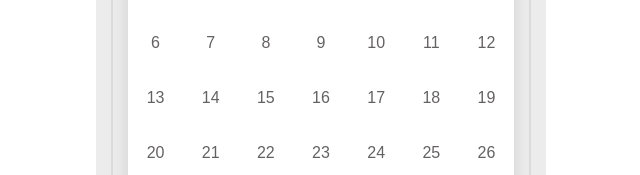
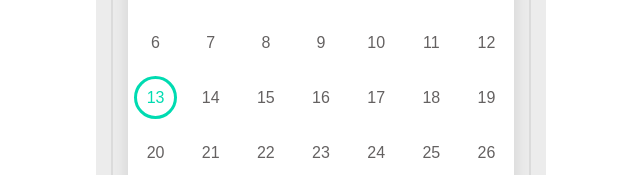
Before and after one commit to AgaPiotrowska/booking_form_vue, a Vue app: page / in a window 1280 px wide. Both pictures are taken after a click on the element "Check In". Shown: the part 324-499 px from the top of the page, without its empty margins (319-959 px from the left). Built offline with nearby package versions, Linux system fonts and the light colour scheme.

Commit message:
display current day in calendar

```diff
--- a/src/components/Calendar.vue
+++ b/src/components/Calendar.vue
@@ -15,7 +15,17 @@
             <div>Sat</div>
         </div>
         <div class="calendar-days">
-            <div class="calendar-day" v-for="(day, index) in days" v-bind:key="index">{{day.day}}</div>
+            <div class="calendar-day"
+                 v-for="(day, index) in days"
+                 v-bind:key="index"
+
+            >
+                <div class="calendar-day-inner" v-bind:class="{today: day.isToday}"
+                >
+                    {{day.day}}
+                </div>
+
+            </div>
         </div>
     </div>
 </template>
@@ -26,7 +36,8 @@
             return {
                 days: [],
                 currentMonth: null,
-                currentDate: new Date()
+                currentDate: new Date(),
+                today: new Date()
             }
         },
         methods: {
@@ -51,7 +62,8 @@
                 console.log(currentDate, lastDayOfMonth);
                 while(currentDate.getDay() !== 0 || currentDate.getTime() < lastDayOfMonth.getTime()) {
                     this.days.push({
-                        day: currentDate.getDate()
+                        day: currentDate.getDate(),
+                        isToday: isSameDays(currentDate, this.today)
                     });
                     currentDate.setDate(currentDate.getDate()+1);
                 }
@@ -61,6 +73,11 @@
             this.calculateDays(this.currentDate)
         }
     }
+    const isSameDays= (first, second) => {
+        return first.getFullYear() === second.getFullYear() && first.getMonth() === second.getMonth()
+            && first.getDate() === second.getDate()
+    }
+
    const getFirstDayOfMonth = (dayInMonth) => {
        return new Date(dayInMonth.getFullYear(), dayInMonth.getMonth(), 1);
     };
@@ -129,6 +146,7 @@
         display: flex;
         justify-content: center;
         align-items: center;
+        padding: 6px;
     }
 
     .days-of-week {
@@ -143,5 +161,18 @@
         color: darkgray;
     }
 
+    .today {
+        color: #00DBB1;
+        border: 3px solid #00DBB1;
+        border-radius: 50%;
+    }
+
+    .calendar-day-inner {
+        display: flex;
+        justify-content: center;
+        align-items: center;
+        width: 100%;
+        height: 100%;
+    }
 
 </style>
```
